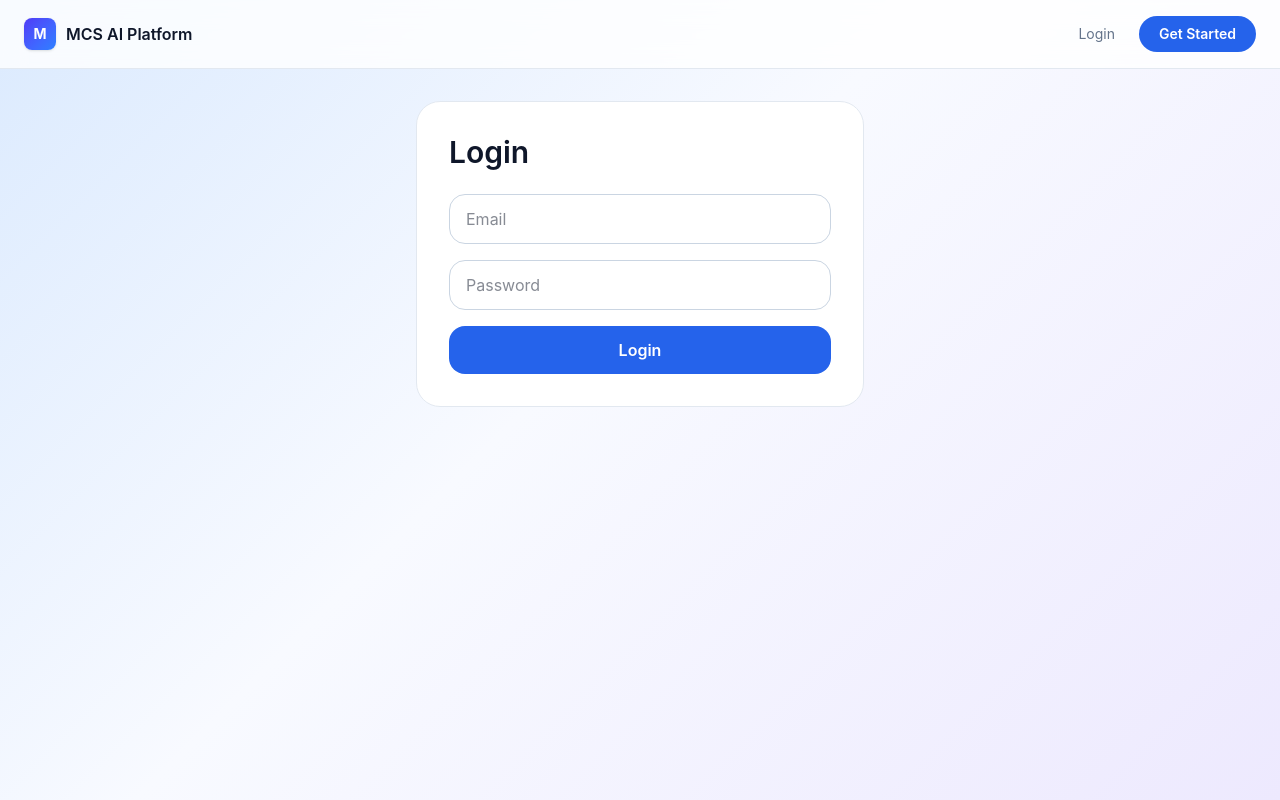
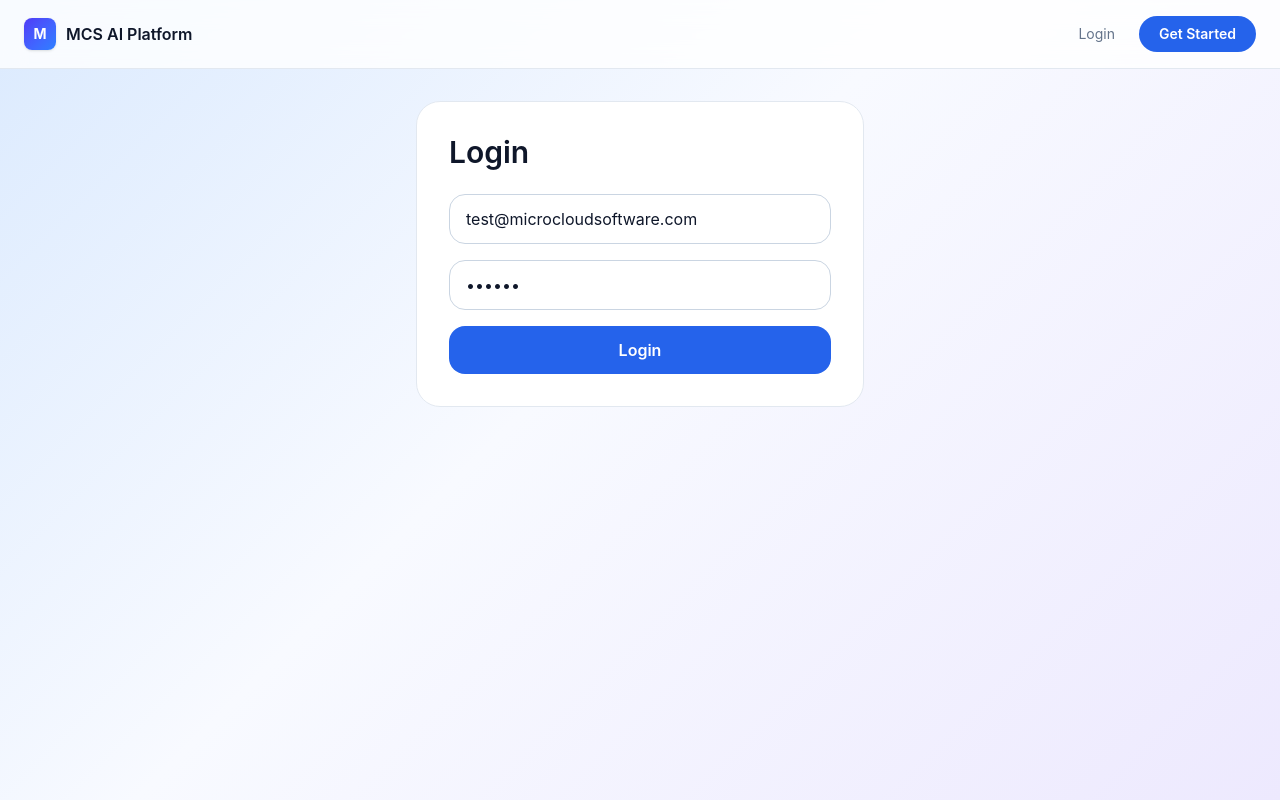
Before and after one commit to microclouddata/mcs-ai-platform-idea, a Next.js app in the folder frontend/: page /login in a window 1280 px wide. Built offline with nearby package versions, Linux system fonts and the light colour scheme.

Commit message:
set default username and password in login page

```diff
--- a/frontend/app/login/page.tsx
+++ b/frontend/app/login/page.tsx
@@ -7,8 +7,8 @@ import { AuthResponse } from '@/lib/types';
 
 export default function LoginPage() {
   const router = useRouter();
-  const [email, setEmail] = useState('');
-  const [password, setPassword] = useState('');
+  const [email, setEmail] = useState('test@microcloudsoftware.com');
+  const [password, setPassword] = useState('123456');
   const [error, setError] = useState('');
 
   async function handleSubmit() {
```
